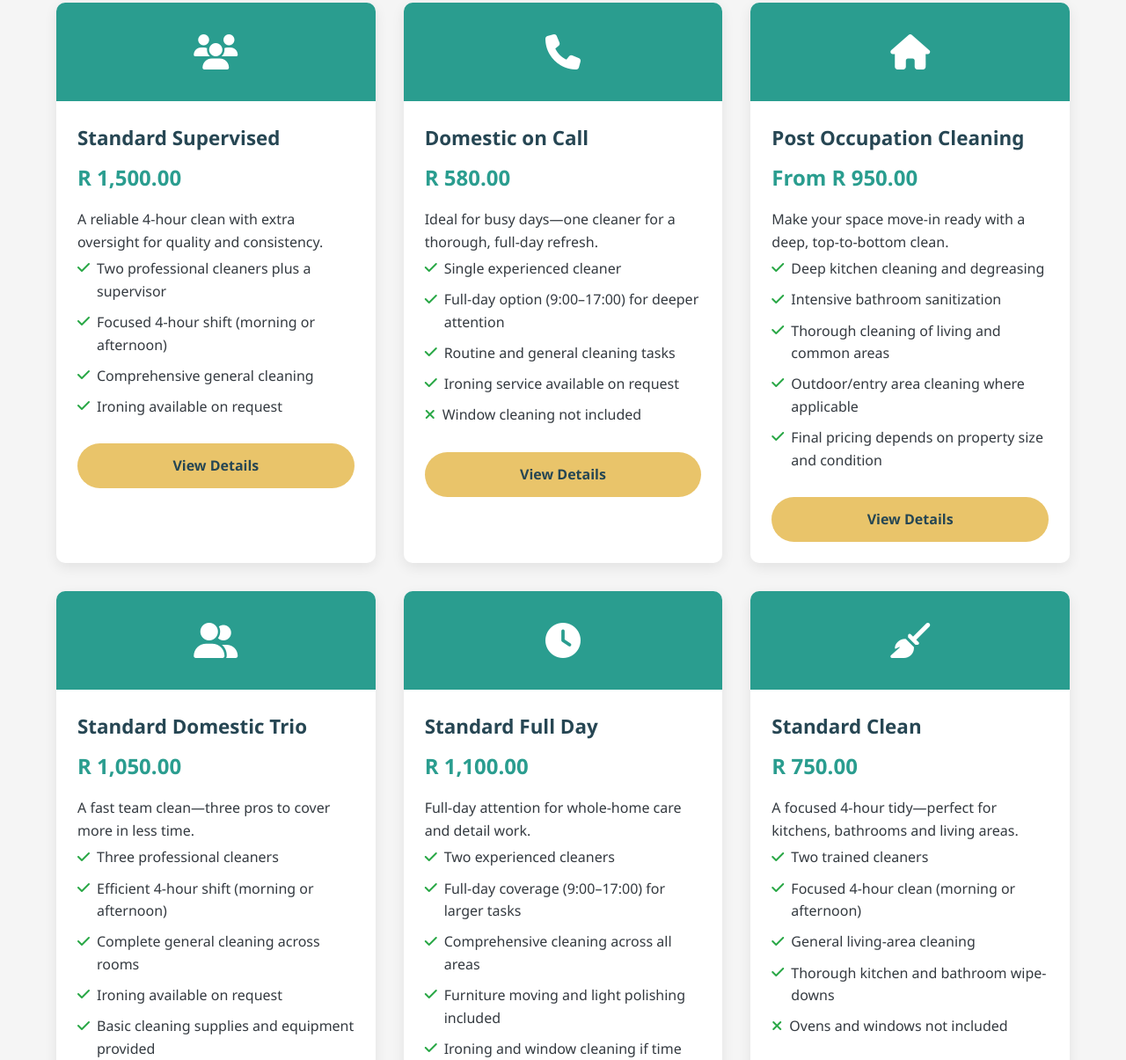
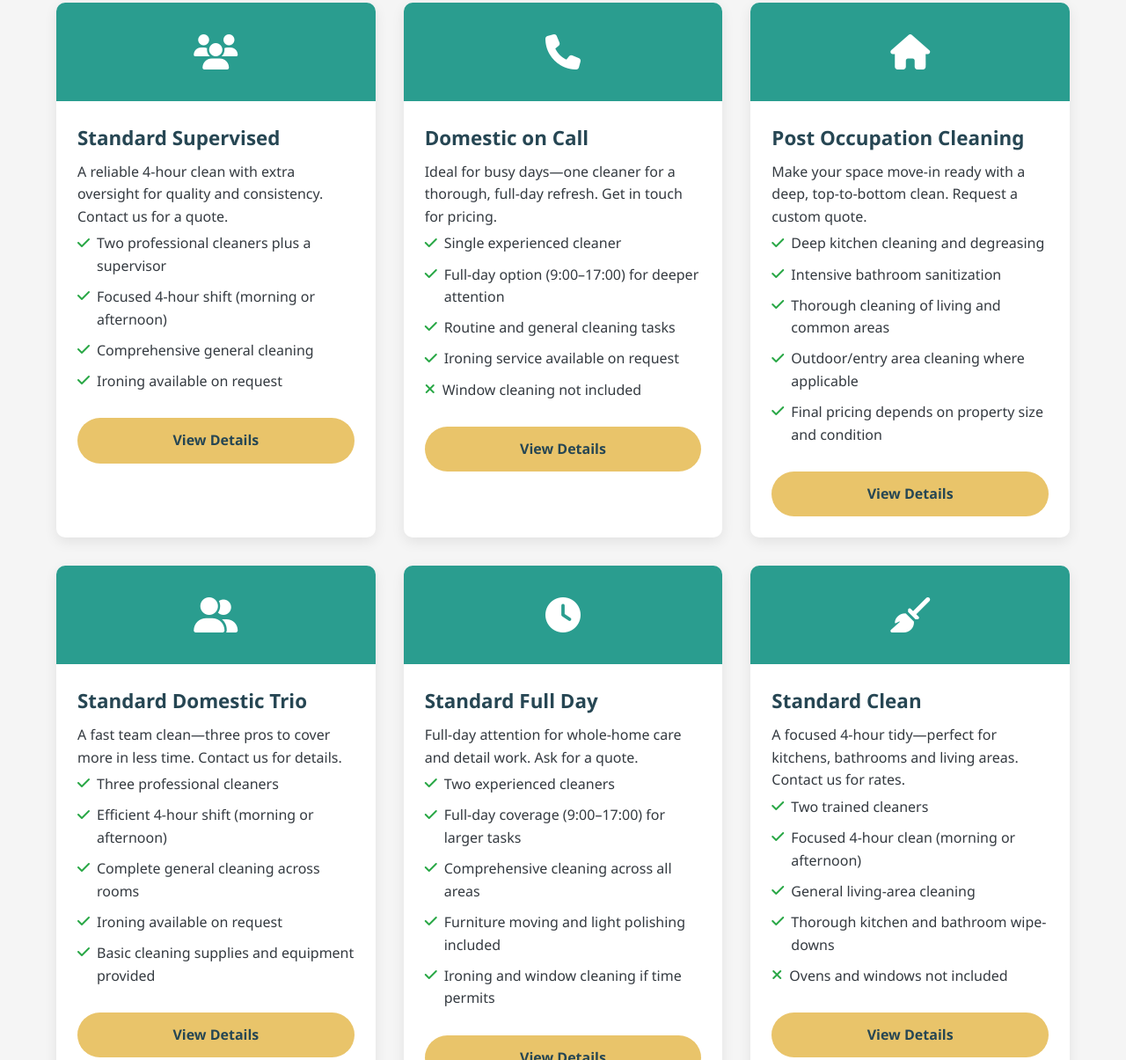
Before and after one commit to SMT2501/pch, a plain HTML site: page assets/index.html in a window 1280 px wide. Shown: the part 750-1955 px from the top of the page at 88% size. Drawn offline with Linux system fonts and the light colour scheme.

Commit message:
remove prices

```diff
--- a/assets/index.html
+++ b/assets/index.html
@@ -540,8 +540,8 @@
                     </div>
                     <div class="service-content">
                         <h3>Standard Supervised</h3>
-                        <div class="service-price">R 1,500.00</div>
-                        <p class="service-summary">A reliable 4‑hour clean with extra oversight for quality and consistency.</p>
+                        <!-- Price removed -->
+                        <p class="service-summary">A reliable 4‑hour clean with extra oversight for quality and consistency. Contact us for a quote.</p>
                         <ul class="service-features">
                             <li><i class="fas fa-check"></i> Two professional cleaners plus a supervisor</li>
                             <li><i class="fas fa-check"></i> Focused 4-hour shift (morning or afternoon)</li>
@@ -559,8 +559,8 @@
                     </div>
                     <div class="service-content">
                         <h3>Domestic on Call</h3>
-                        <div class="service-price">R 580.00</div>
-                        <p class="service-summary">Ideal for busy days—one cleaner for a thorough, full‑day refresh.</p>
+                        <!-- Price removed -->
+                        <p class="service-summary">Ideal for busy days—one cleaner for a thorough, full‑day refresh. Get in touch for pricing.</p>
                         <ul class="service-features">
                             <li><i class="fas fa-check"></i> Single experienced cleaner</li>
                             <li><i class="fas fa-check"></i> Full-day option (9:00–17:00) for deeper attention</li>
@@ -579,8 +579,8 @@
                     </div>
                     <div class="service-content">
                         <h3>Post Occupation Cleaning</h3>
-                        <div class="service-price">From R 950.00</div>
-                        <p class="service-summary">Make your space move‑in ready with a deep, top‑to‑bottom clean.</p>
+                        <!-- Price removed -->
+                        <p class="service-summary">Make your space move‑in ready with a deep, top‑to‑bottom clean. Request a custom quote.</p>
                         <ul class="service-features">
                             <li><i class="fas fa-check"></i> Deep kitchen cleaning and degreasing</li>
                             <li><i class="fas fa-check"></i> Intensive bathroom sanitization</li>
@@ -599,8 +599,8 @@
                     </div>
                     <div class="service-content">
                         <h3>Standard Domestic Trio</h3>
-                        <div class="service-price">R 1,050.00</div>
-                        <p class="service-summary">A fast team clean—three pros to cover more in less time.</p>
+                        <!-- Price removed -->
+                        <p class="service-summary">A fast team clean—three pros to cover more in less time. Contact us for details.</p>
                         <ul class="service-features">
                             <li><i class="fas fa-check"></i> Three professional cleaners</li>
                             <li><i class="fas fa-check"></i> Efficient 4-hour shift (morning or afternoon)</li>
@@ -619,8 +619,8 @@
                     </div>
                     <div class="service-content">
                         <h3>Standard Full Day</h3>
-                        <div class="service-price">R 1,100.00</div>
-                        <p class="service-summary">Full‑day attention for whole‑home care and detail work.</p>
+                        <!-- Price removed -->
+                        <p class="service-summary">Full‑day attention for whole‑home care and detail work. Ask for a quote.</p>
                         <ul class="service-features">
                             <li><i class="fas fa-check"></i> Two experienced cleaners</li>
                             <li><i class="fas fa-check"></i> Full-day coverage (9:00–17:00) for larger tasks</li>
@@ -639,8 +639,8 @@
                     </div>
                     <div class="service-content">
                         <h3>Standard Clean</h3>
-                        <div class="service-price">R 750.00</div>
-                        <p class="service-summary">A focused 4‑hour tidy—perfect for kitchens, bathrooms and living areas.</p>
+                        <!-- Price removed -->
+                        <p class="service-summary">A focused 4‑hour tidy—perfect for kitchens, bathrooms and living areas. Contact us for rates.</p>
                         <ul class="service-features">
                             <li><i class="fas fa-check"></i> Two trained cleaners</li>
                             <li><i class="fas fa-check"></i> Focused 4-hour clean (morning or afternoon)</li>
@@ -659,8 +659,8 @@
                     </div>
                     <div class="service-content">
                         <h3>Half Day Domestic</h3>
-                        <div class="service-price">R 380.00</div>
-                        <p class="service-summary">Quick, budget‑friendly refresh that tackles the essentials.</p>
+                        <!-- Price removed -->
+                        <p class="service-summary">Quick refresh that tackles the essentials. Get a quote today.</p>
                         <ul class="service-features">
                             <li><i class="fas fa-check"></i> One professional cleaner</li>
                             <li><i class="fas fa-check"></i> 4-hour slot for quick, efficient cleaning</li>
```
Also changed, not shown: index.html (+14 -14 lines), pch.html (+14 -14 lines).
